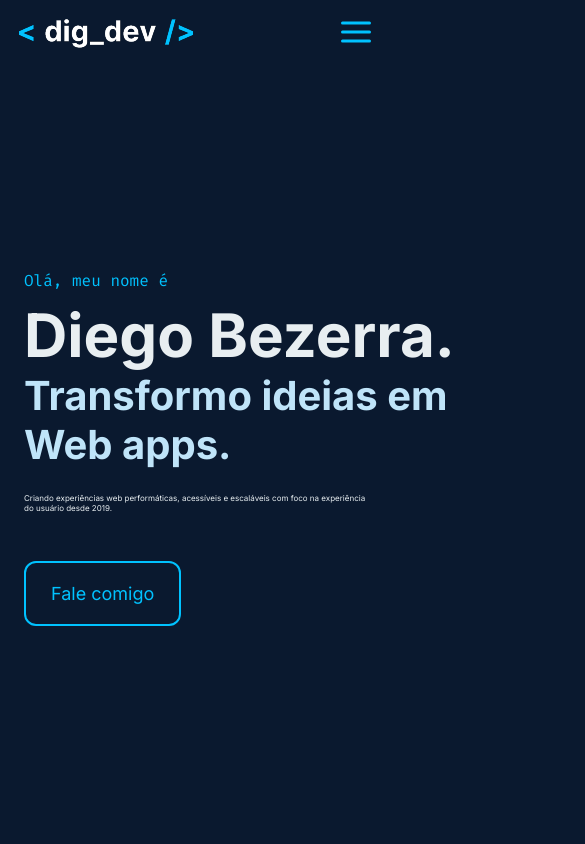
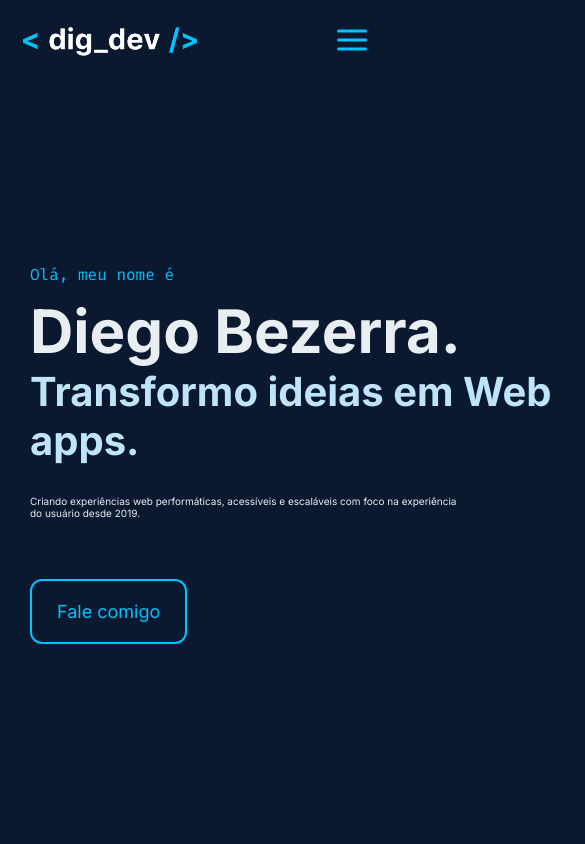
Before and after one commit to Digbezerra/portfolio-v1, a React (Vite) app: page / in a window 390 px wide. Shown: the top 844 px of the page, 585 px wide, since content can reach past the window. Built offline with nearby package versions, Linux system fonts and the light colour scheme.

Commit message:
Test font-size, netlify

```diff
--- a/src/styles/queries.css
+++ b/src/styles/queries.css
@@ -23,10 +23,6 @@
 /**************************/
 
 @media (max-width: 64em) {
-  html {
-    /* 9px / 16px  */
-    font-size: 56.25%;
-  }
   .main-container {
     max-width: 77.7rem;
   }
@@ -50,11 +46,6 @@
 /**************************/
 
 @media (max-width: 59em) {
-  html {
-    /* 8px / 16px = 0.5 = 50% */
-    font-size: 50%;
-  }
-
   .projects__grid {
     grid-template-columns: repeat(2, 1fr);
   }
```
